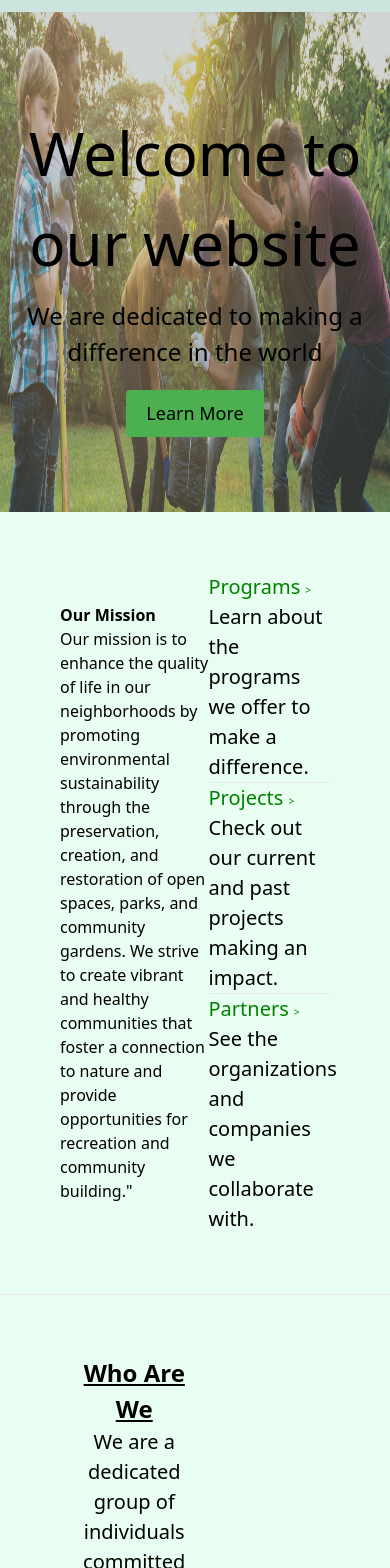
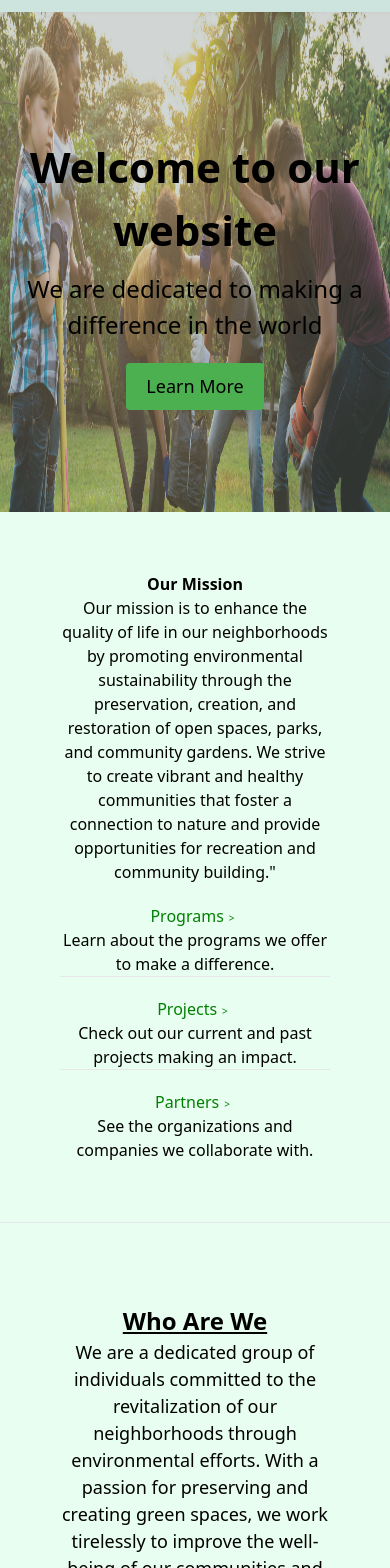
Before and after one commit to AshleyPerezRomero17/BlockRefresh, a React (Create React App) app in the folder block-refresh/: page / in a window 390 px wide. Shown: the part 320-1888 px from the top of the page. Built offline with nearby package versions, Linux system fonts and the light colour scheme.

Commit message:
add media queries

```diff
--- a/block-refresh/src/components/About Us Page/css/ImpactSection.css
+++ b/block-refresh/src/components/About Us Page/css/ImpactSection.css
@@ -48,3 +48,19 @@
             max-width: 500px;
             margin: 0 auto;
         }
+
+        @media screen and (max-width: 900px) {
+            .mission p {
+                font-size: 18px;
+                padding: 0 20px;
+            }
+
+            .impact-section .left-section {
+                width: 100%;
+            }
+
+            .impact-section .right-section {
+                width: 100%;
+                margin: 20px 0;
+            }
+        }
--- a/block-refresh/src/components/About Us Page/css/Mission.css
+++ b/block-refresh/src/components/About Us Page/css/Mission.css
@@ -16,3 +16,10 @@
 .separation-line-section {
     padding-top: 145px;
 }
+
+@media screen and (max-width: 900px) {
+    .mission p {
+        font-size: 18px;
+        padding: 0 20px;
+    }
+}
--- a/block-refresh/src/components/About Us Page/css/Partners.css
+++ b/block-refresh/src/components/About Us Page/css/Partners.css
@@ -31,9 +31,30 @@
             justify-content: end;
         }
 
-
 .our-partners-section .right-section {
     display: flex;
     justify-content: center;
     align-items: center;
 }
+
+@media screen and (max-width: 900px) {
+    .our-partners-section {
+        flex-wrap: wrap;
+        justify-content: center;
+    }
+
+        .partner-img {
+            margin: 0 15px;
+            height: 80px;
+            width: 80px;
+        }
+
+        .our-partners-section .left-section {
+            padding: 0 20px;
+            margin-bottom: 15px;
+        }
+
+        .separation-line-section {
+            padding: 0 40px;
+        }
+    }
--- a/block-refresh/src/components/Home Page/Hero.tsx
+++ b/block-refresh/src/components/Home Page/Hero.tsx
@@ -9,8 +9,8 @@ const Hero: React.FC<HeroProps> = () => {
     <div className="hero-section-home">
       <img src="hero-img.png" alt="Hero Banner" className="hero-img-home" />
       <div className="hero-text-home">
-        <h1>Welcome to our website</h1>
-        <p>We are dedicated to making a difference in the world</p>
+        <h1 className="font-extrabold">Welcome to our website</h1>
+        <p className="font-medium">We are dedicated to making a difference in the world</p>
         <Link to="/AboutPage">
           <button>Learn More</button>
         </Link>
--- a/block-refresh/src/components/Home Page/css/AboutUsSection.css
+++ b/block-refresh/src/components/Home Page/css/AboutUsSection.css
@@ -14,12 +14,12 @@
     text-align: center;
 }
 
-.left-section {
+.about-us-section .left-section {
     width: 45%;
     font-size: 24px;
 }
 
-.right-section {
+.about-us-section .right-section {
     width: 45%;
     font-size: 20px;
 }
@@ -47,3 +47,19 @@
     max-width: 500px;
     margin: 0 auto;
 }
+
+@media screen and (max-width: 900px) {
+    .about-us-section .right-section {
+        width: 100% ;
+        margin: 20px 0;
+    }
+
+    .about-us-section .left-section {
+        width: 100% ;
+        margin: 20px 0;
+    }
+
+    .p-width {
+        font-size: 18px;
+    }
+}
--- a/block-refresh/src/components/Home Page/css/HeaderSection.css
+++ b/block-refresh/src/components/Home Page/css/HeaderSection.css
@@ -44,3 +44,15 @@
     .header-section .left-section-hs {
         max-width: 600px;
     }
+
+    @media screen and (max-width: 900px) {
+        .header-section {
+            flex-wrap: wrap;
+            text-align: center;
+            justify-content: center;
+        }
+
+        .header-section .right-header {
+            margin-top: 20px;
+        }
+    }
--- a/block-refresh/src/components/Home Page/css/Hero.css
+++ b/block-refresh/src/components/Home Page/css/Hero.css
@@ -51,4 +51,18 @@
 
 .home {
     margin-bottom: 200px;
-  }
+    }
+
+    .home {
+    margin-bottom: 200px;
+    }
+
+    @media screen and (max-width: 900px) {
+    .home {
+        margin-bottom: 100px;
+    }
+
+    .hero-text-home h1 {
+        font-size: 42px;
+    }
+}
--- a/block-refresh/src/components/Home Page/css/OurPrograms.css
+++ b/block-refresh/src/components/Home Page/css/OurPrograms.css
@@ -30,3 +30,18 @@
     width: 100%;
     height: auto;
     }
+
+    @media screen and (max-width: 900px) {
+        .our-programs-section {
+            flex-wrap: wrap;
+            text-align: center;
+            justify-content: center;
+        }
+
+        .our-programs-section .left-section {
+            width: 100%;
+        }
+        .our-programs-section .right-section {
+            width: 100%;
+        }
+    }
--- a/block-refresh/src/components/Home Page/css/Slideshow.css
+++ b/block-refresh/src/components/Home Page/css/Slideshow.css
@@ -21,3 +21,14 @@
             font-size: 20px;
             width: 50%;
         }
+
+        @media screen and (max-width: 900px) {
+            .slideshow-text {
+                bottom: 0;
+                font-size: 14px;
+            }
+
+            .slideshow-section {
+                min-width: 360px;
+            }
+        }
```
